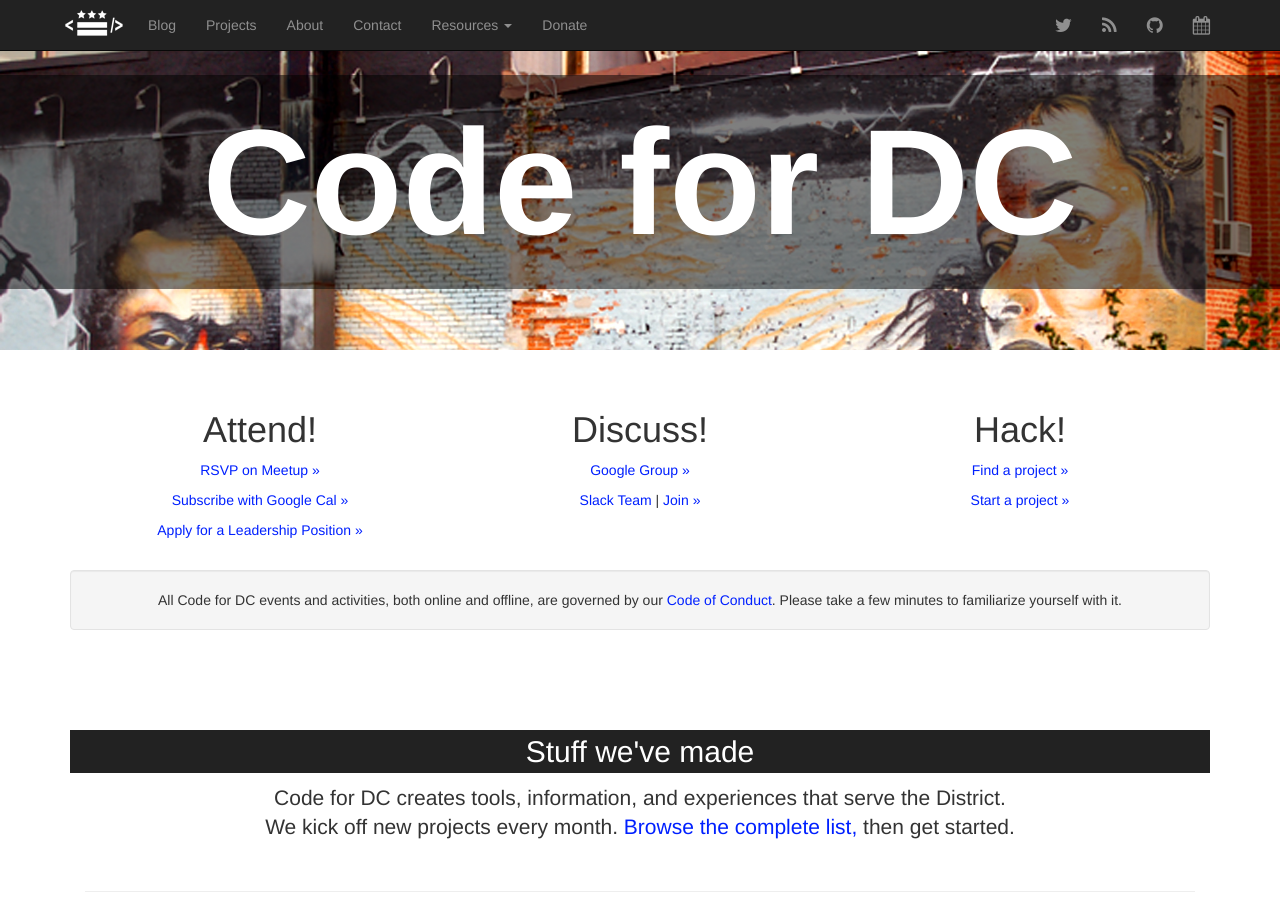
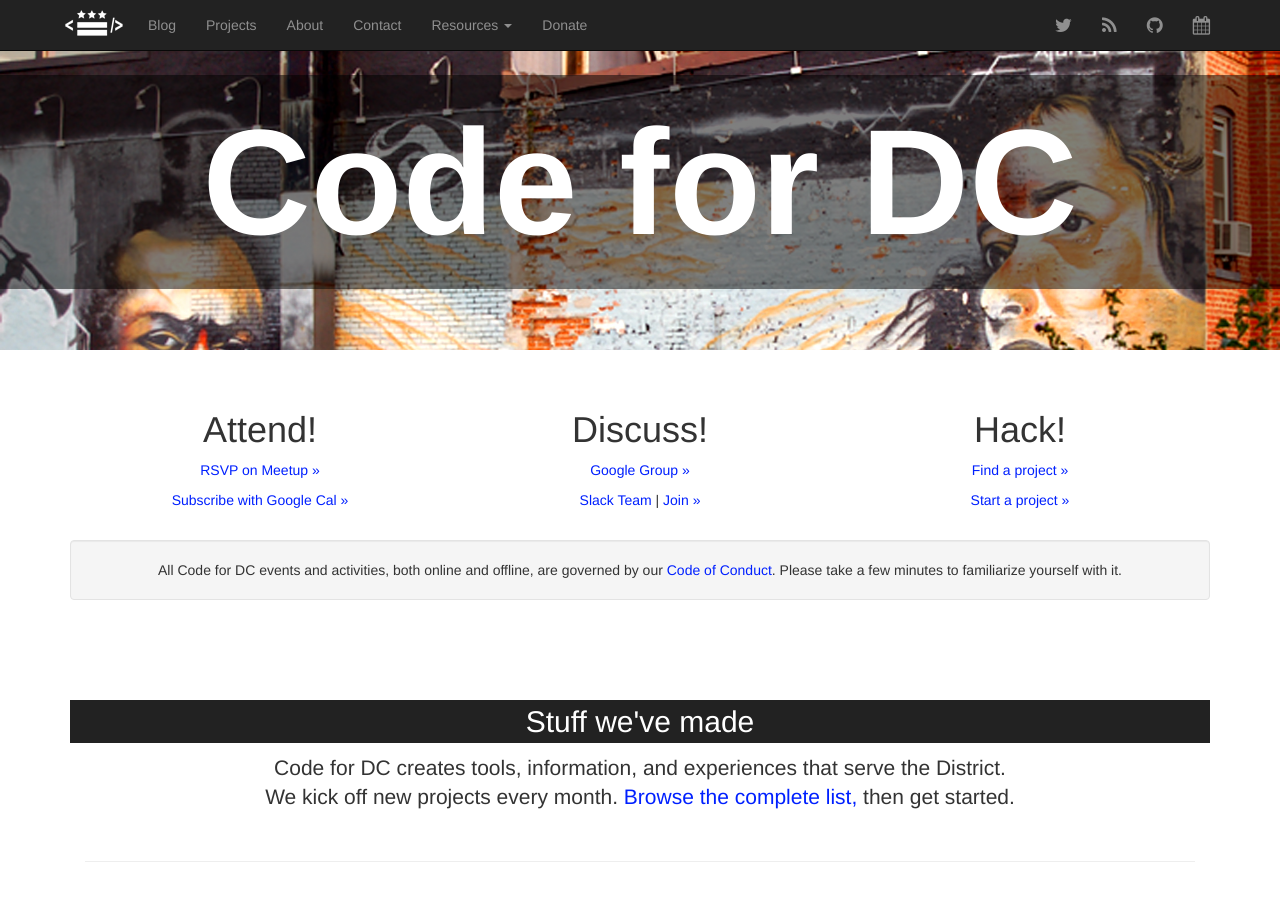
Before and after one commit to civictechdc/codefordc.github.com, a Jekyll site: the page built from index.html, in a window 1280 px wide and 900 px high. Built offline with Jekyll 4.4.1, drawn with Linux system fonts in a browser that asks for light colours; Markdown is read by kramdown in place of the engine named in the settings; a file with an impossible date is left out.

Commit message:
additional cleanup

```diff
--- a/index.html
+++ b/index.html
@@ -39,7 +39,7 @@
 				<h1>Attend!</h1>
 				<p><a href="http://www.meetup.com/code-for-dc" target="_blank">RSVP on Meetup &raquo;</a></p>
 				<p><a href="webcal://www.meetup.com/Code-for-DC/events/ical/">Subscribe with Google Cal &raquo;</a></p>
-				<p><a href="/apply.html">Apply for a Leadership Position &raquo;</a></p>
+				<!-- <p><a href="/apply.html">Apply for a Leadership Position &raquo;</a></p> -->
 			</div>
 			<div class="col-lg-4">
 				<h1>Discuss!</h1>
```
